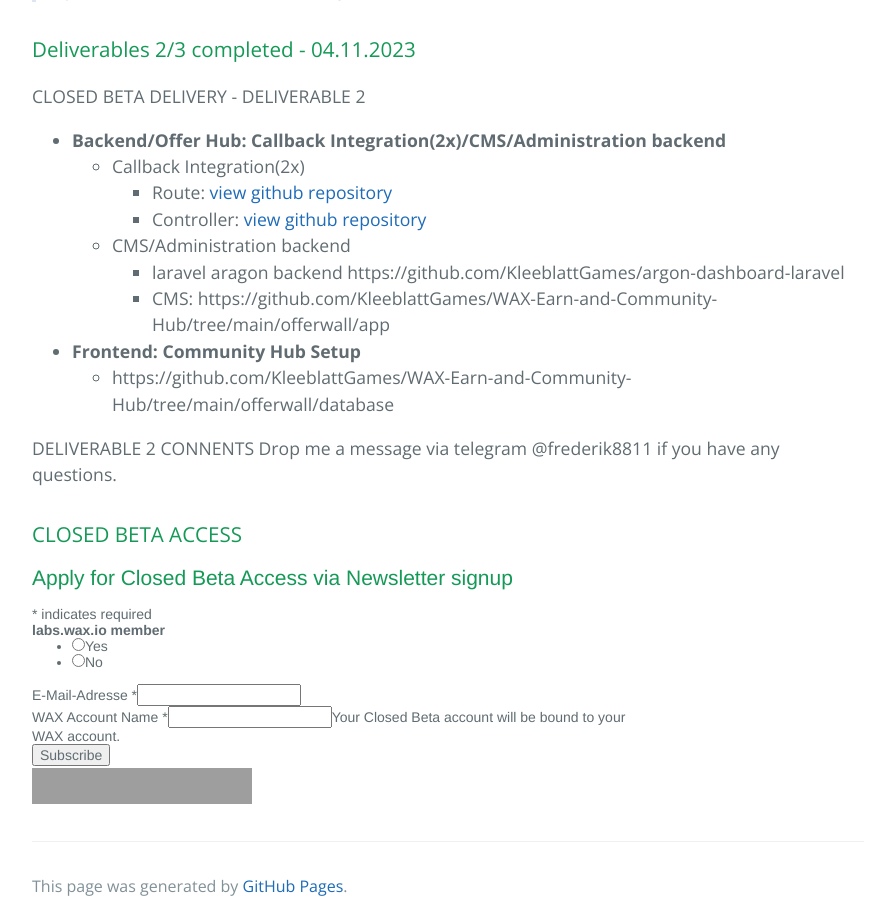
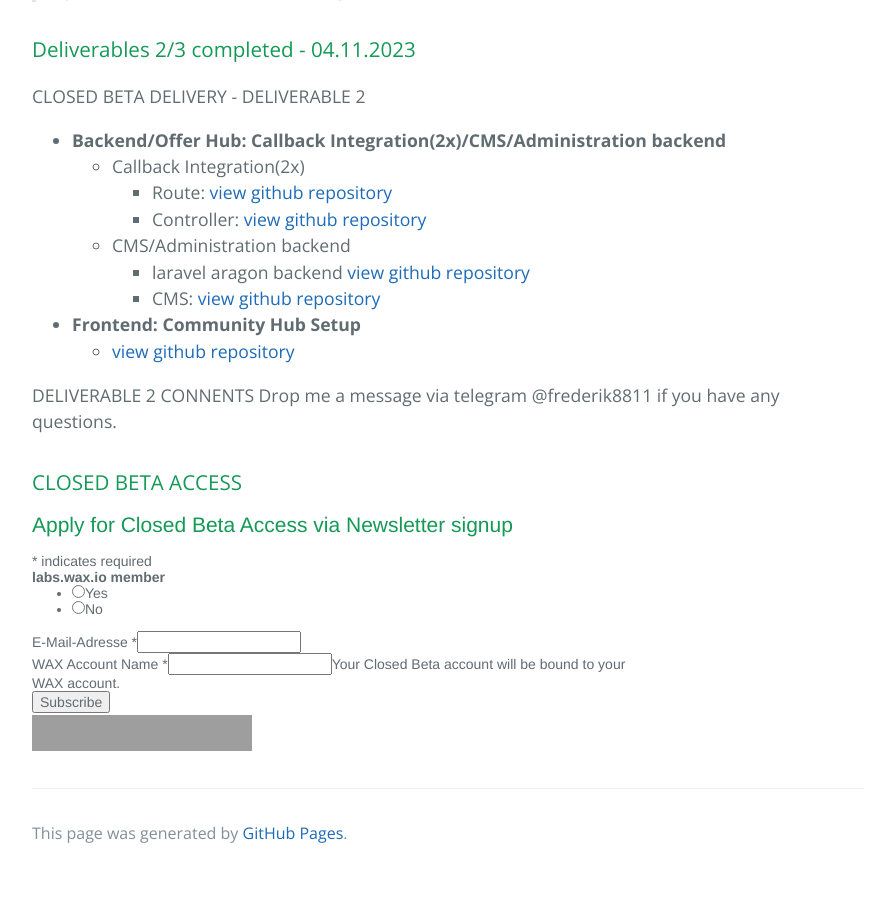
Before and after one commit to KleeblattGames/KleeblattGames.github.io, a Jekyll site: the page built from index.md, in a window 1280 px wide and 900 px high, scrolled down 562 px, cut to the strip 0-900 px from the top of the window. Shown: the whole strip, without its empty margins (192-1067 px from the left). Built offline with Jekyll 4.4.1, drawn with Linux system fonts in a browser that asks for light colours; comment, search, counter and statistics services are not loaded; after the commit the page ends 1439 px from its top, so only the background shows below that; grey boxes are pictures that could not be loaded.

Commit message:
Update index.md

```diff
--- a/index.md
+++ b/index.md
@@ -9,7 +9,6 @@ layout: default
 > Developed by KleeBlatt.Games financed by WAX Labs. Checkout the latest projects from WAX Labs and Updates about the WAX Community/Earn Hub: [labs.wax.io](https://labs.wax.io/).
 
 
-
 ### Deliverables 2/3 completed - 04.11.2023
 
 CLOSED BETA DELIVERY - DELIVERABLE 2
@@ -18,10 +17,10 @@ CLOSED BETA DELIVERY - DELIVERABLE 2
       - Route: [view github repository ](https://github.com/KleeblattGames/WAX-Earn-and-Community-Hub/blob/main/offerwall/routes/web.php)
       - Controller: [view github repository ](https://github.com/KleeblattGames/WAX-Earn-and-Community-Hub/blob/main/offerwall/app/Http/Controllers/EarnController.php)
     - CMS/Administration backend
-      - laravel aragon backend https://github.com/KleeblattGames/argon-dashboard-laravel
-      - CMS: https://github.com/KleeblattGames/WAX-Earn-and-Community-Hub/tree/main/offerwall/app
+      - laravel aragon backend [view github repository ](https://github.com/KleeblattGames/argon-dashboard-laravel)
+      - CMS: [view github repository ](https://github.com/KleeblattGames/WAX-Earn-and-Community-Hub/tree/main/offerwall/app)
   - **Frontend: Community Hub Setup**
-      - https://github.com/KleeblattGames/WAX-Earn-and-Community-Hub/tree/main/offerwall/database
+      - [view github repository](https://github.com/KleeblattGames/WAX-Earn-and-Community-Hub/tree/main/offerwall/database)
 
 DELIVERABLE 2 CONNENTS
 Drop me a message via telegram @frederik8811 if you have any questions.
```
